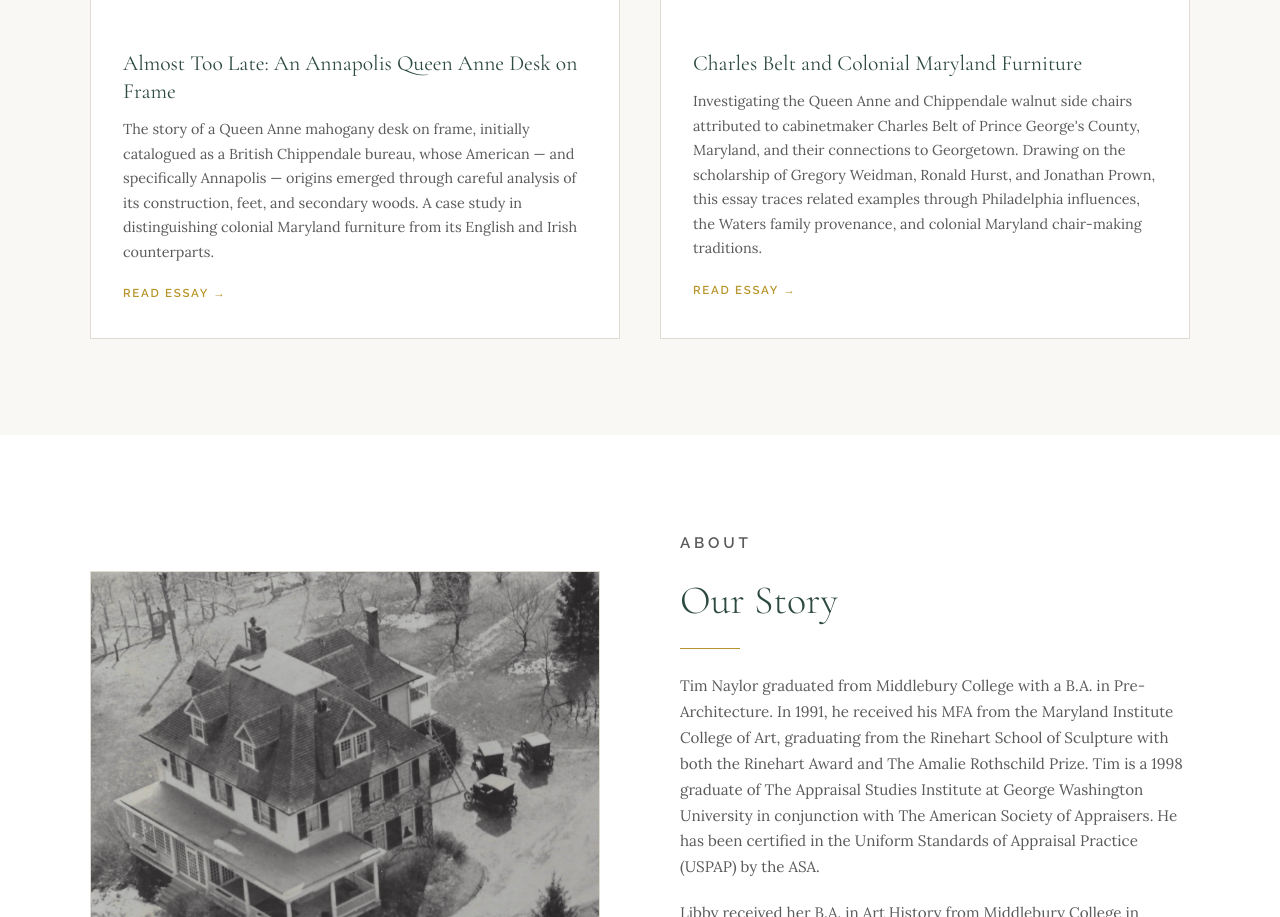
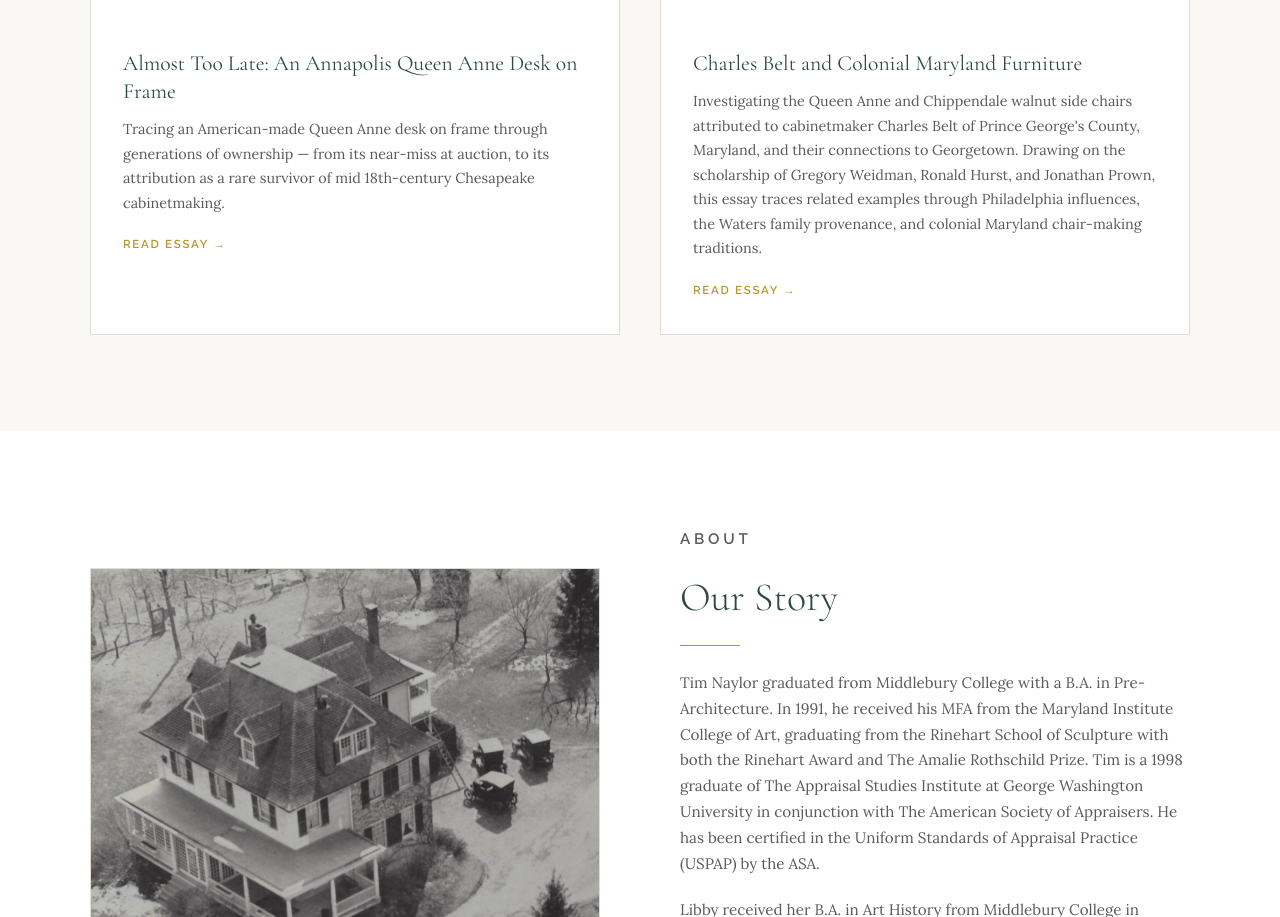
Before and after one commit to ntique4001-collab/naylorantiques, a plain HTML site: page index.html in a window 1280 px wide. Shown: the part 4235-5152 px from the top of the page. Drawn offline with nearby package versions, Linux system fonts and the light colour scheme.

Commit message:
Update Almost Too Late essay summary

```diff
--- a/index.html
+++ b/index.html
@@ -825,7 +825,7 @@ footer p {
           </div>
           <div class="essay-body">
             <h3>Almost Too Late: An Annapolis Queen Anne Desk on Frame</h3>
-            <p>The story of a Queen Anne mahogany desk on frame, initially catalogued as a British Chippendale bureau, whose American — and specifically Annapolis — origins emerged through careful analysis of its construction, feet, and secondary woods. A case study in distinguishing colonial Maryland furniture from its English and Irish counterparts.</p>
+            <p>Tracing an American-made Queen Anne desk on frame through generations of ownership — from its near-miss at auction, to its attribution as a rare survivor of mid 18th-century Chesapeake cabinetmaking.</p>
             <span class="read-more">Read Essay →</span>
           </div>
         </a>
```
